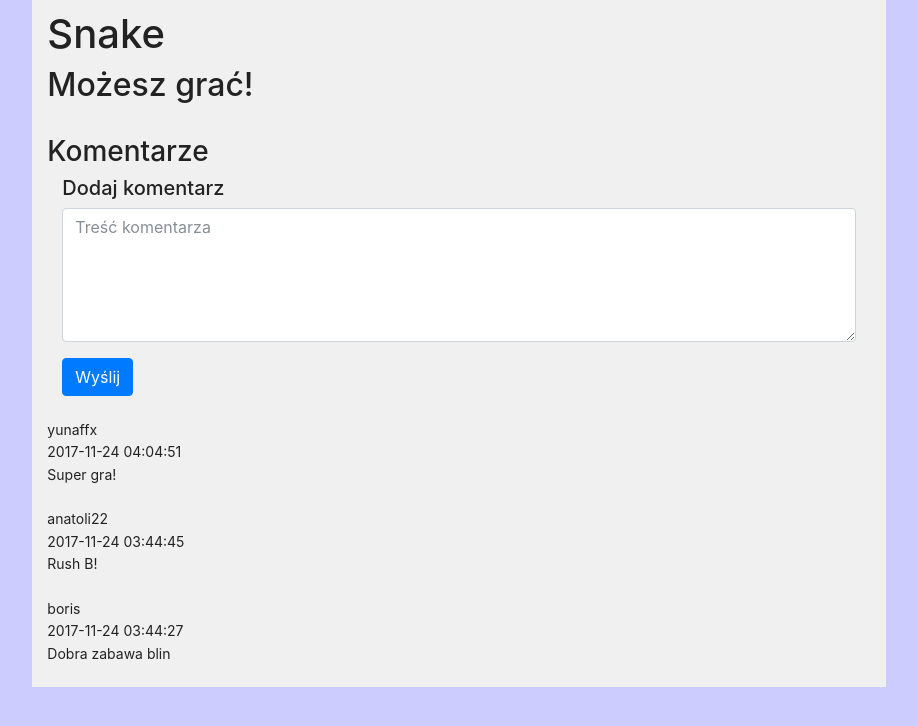
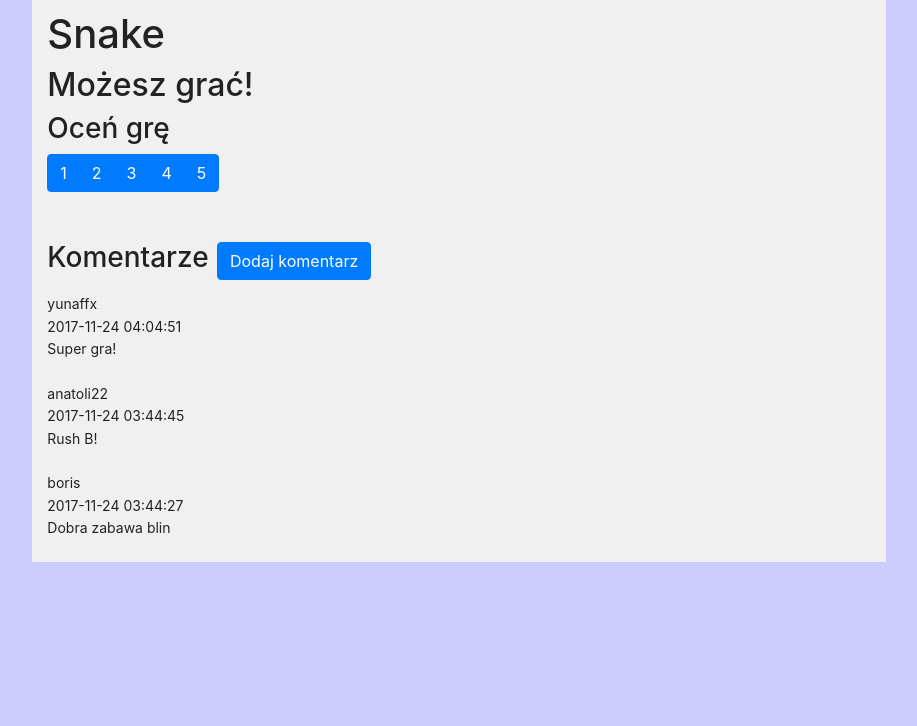
Before and after one commit to kstypa/jitw-projekt, a PHP site: page /snake.php in a window 1280 px wide. Shown: the part 58-784 px from the top of the page, without its empty margins (181-1098 px from the left). Run offline with PHP 8.4, Linux system fonts and the light colour scheme; a user stored in the database is signed in; data comes from the database, SQL or seed files in the repository; some libraries are stand-ins or nearby versions.

Commit message:
rating WIP

```diff
--- a/snake.php
+++ b/snake.php
@@ -36,8 +36,38 @@
 			}
 			?>
 
+			<?php
+			if (isset($_SESSION['loggedin'])) {
+				if ($_SESSION['loggedin']) {
+					$user_result = mysql_query("SELECT `id` from `users` WHERE `login` = '".$_SESSION['login']."' limit 1");
+					$user_id = mysql_fetch_assoc($user_result);
+
+					echo '<h3>Oceń grę</h3>
+								<form action="snake.php" method="post">
+									<div class="btn-group" role="group">
+											<button type="submit" name="rating" value=1 class="btn btn-primary">1</button>
+											<button type="submit" name="rating" value=2 class="btn btn-primary">2</button>
+											<button type="submit" name="rating" value=3 class="btn btn-primary">3</button>
+											<button type="submit" name="rating" value=4 class="btn btn-primary">4</button>
+											<button type="submit" name="rating" value=5 class="btn btn-primary">5</button>
+									</div>
+								</form>
+								<br>';
+					if (isset($_POST['rating'])) {
+						echo $_POST['rating'];
+
+						$rating_select_query = "SELECT * FROM `ratings` WHERE `game_id` = 1 AND `user_id` = ".$user_id['id']." limit 1;";
+						$rating_select_result = mysql_query($rating_select_query);
+						while($row = mysql_fetch_assoc($rating_select_result)) {
+			        // echo $row['username'].'<br>'.$row['timestamp'].'<br>'.$row['text'].'<br><br>';
+			      }
+					}
+				}
+			}
+			?>
+
       <br>
-      <h3>Komentarze</h3>
+
 
       <?php
 
@@ -45,18 +75,24 @@
 				if ($_SESSION['loggedin'])
 				{
 					echo '
+					<h3>Komentarze<span class="badge">
+						<button class="btn btn-primary" type="button" data-toggle="collapse" data-target="#commentForm" aria-expanded="false" aria-controls="collapseExample">
+							Dodaj komentarz
+						</button>
+					</span></h3>
+					<div class="collapse" id="commentForm">
 					<form class="col-md-12" action="snake.php" method="post">
-						<h5>Dodaj komentarz</h5>
-						<div class="form-group">
-							<textarea class="form-control" name="comment_text" rows="5" cols="80" placeholder="Treść komentarza"></textarea>
-						</div>
-						<button type="submit" class="btn btn-primary" name="send_comment">Wyślij</button>
-					</form>';
+							<div class="form-group">
+								<textarea class="form-control" name="comment_text" rows="5" cols="80" placeholder="Treść komentarza"></textarea>
+							</div>
+							<button type="submit" class="btn btn-primary" name="send_comment">Wyślij</button>
+					</form><br>
+					</div>';
 					if(isset($_POST['send_comment'])) {
 						// echo $_POST['comment_text'].'<br>';
 						// echo $_SESSION['login'].'<br>';
-						$user_result = mysql_query("SELECT `id` from `users` WHERE `login` = '".$_SESSION['login']."' limit 1");
-						$user_id = mysql_fetch_assoc($user_result);
+						// $user_result = mysql_query("SELECT `id` from `users` WHERE `login` = '".$_SESSION['login']."' limit 1");
+						// $user_id = mysql_fetch_assoc($user_result);
 						// echo $user_id['id'];
 						$add_comment_query = "INSERT INTO `comments` (`game_id`, `user_id`, `text`)
 																		VALUES (1, ".$user_id['id'].", '".$_POST['comment_text']."');";
@@ -66,11 +102,11 @@
 			}
 
 			if (!isset($_SESSION['loggedin'])){
-					echo '<a href="index.php">Zaloguj się by dodać komentarz</a>
+					echo '<h3>Komentarze</h3>
+					<a href="index.php">Zaloguj się by dodać komentarz</a>
 					</br><a href="./register.php">Nie masz konta? Zarejestruj się!</a><br>';
 			}
 
-			echo "<br>";
       $comments_query = "SELECT A.timestamp, A.text, B.login as username
                           FROM comments A
                           Join users B
```
